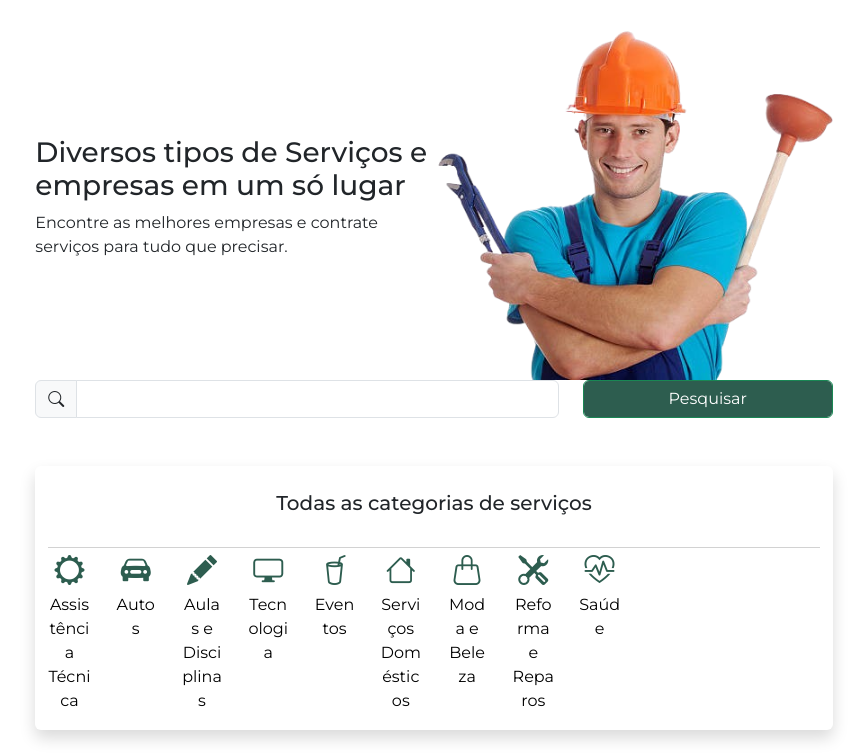
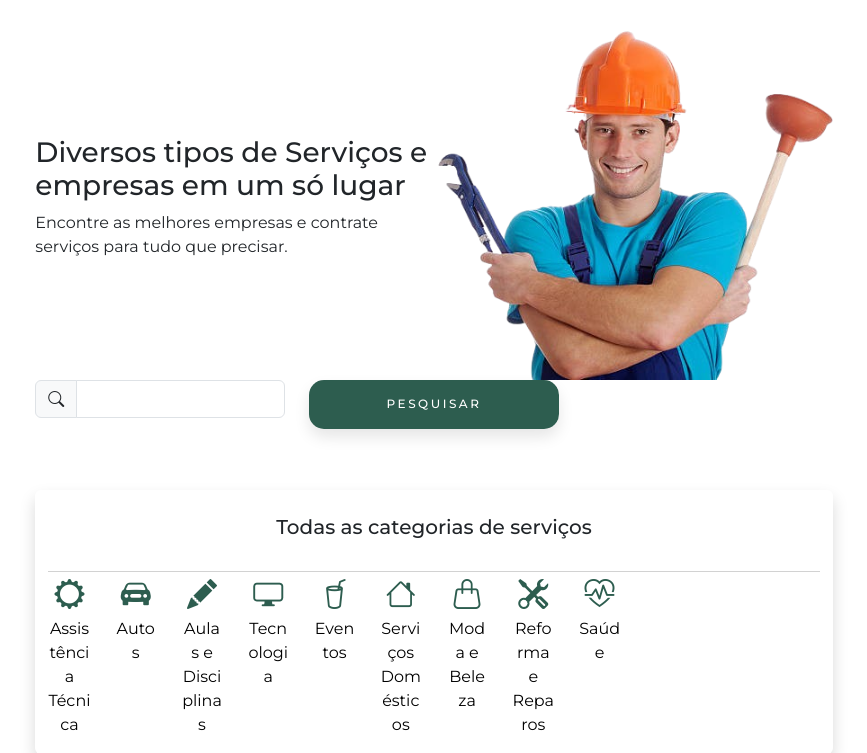
Before and after one commit to CiprianoLucas/GYCIL, a Django app: page / in a window 1280 px wide. Shown: the part 143-896 px from the top of the page, without its empty margins (206-1073 px from the left). Run offline with Django 5.2, Linux system fonts and the light colour scheme; some libraries are stand-ins or nearby versions.

Commit message:
hotfix: Corrigindo botão de submit na home page

```diff
--- a/GYCIL/base/templates/home.html
+++ b/GYCIL/base/templates/home.html
@@ -3,7 +3,7 @@
 
 {% block content %}
   <main class="container-fluid">
-    <header class="gap-2 m-auto">
+    <header class="gap-2 m-0">
       <div>
         <h3>Diversos tipos de Serviços e empresas em um só lugar</h3>
 
@@ -14,14 +14,14 @@
     </header>
 
     <div class="row mb-4">
-      <div class="col-8">
+      <div class="col-lg-4 mb-4">
         <div class="input-group">
           <i class="bi bi-search input-group-text"></i>
           <input class="form-control" />
         </div>
       </div>
-      <div class="col-4">
-        <input class="form-control btn btn-success" type="submit" value="Pesquisar" />
+      <div class="col-lg-4">
+        <input class="form-control btn submitBtn" type="submit" value="Pesquisar" />
       </div>
     </div>
 
```
